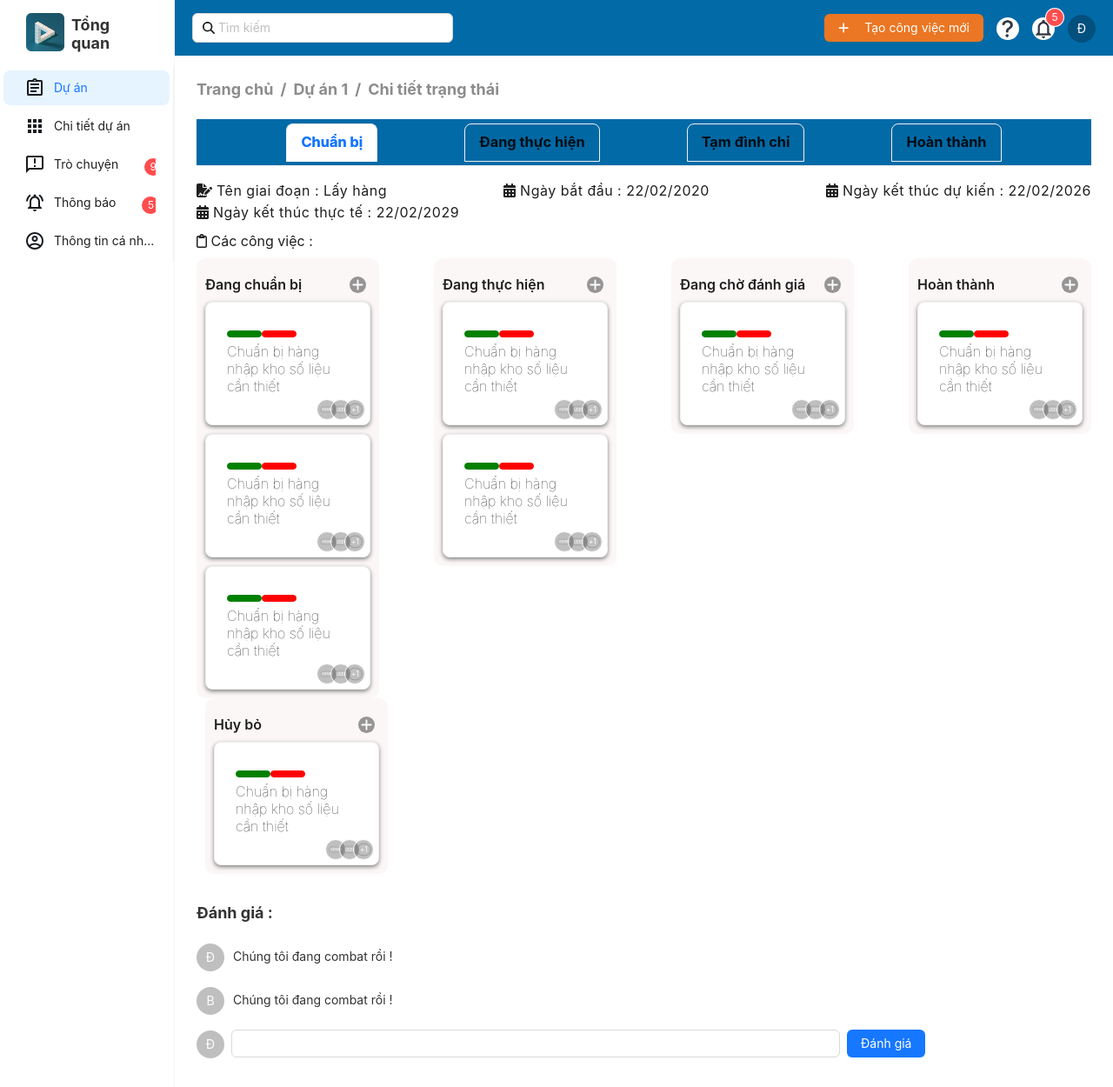
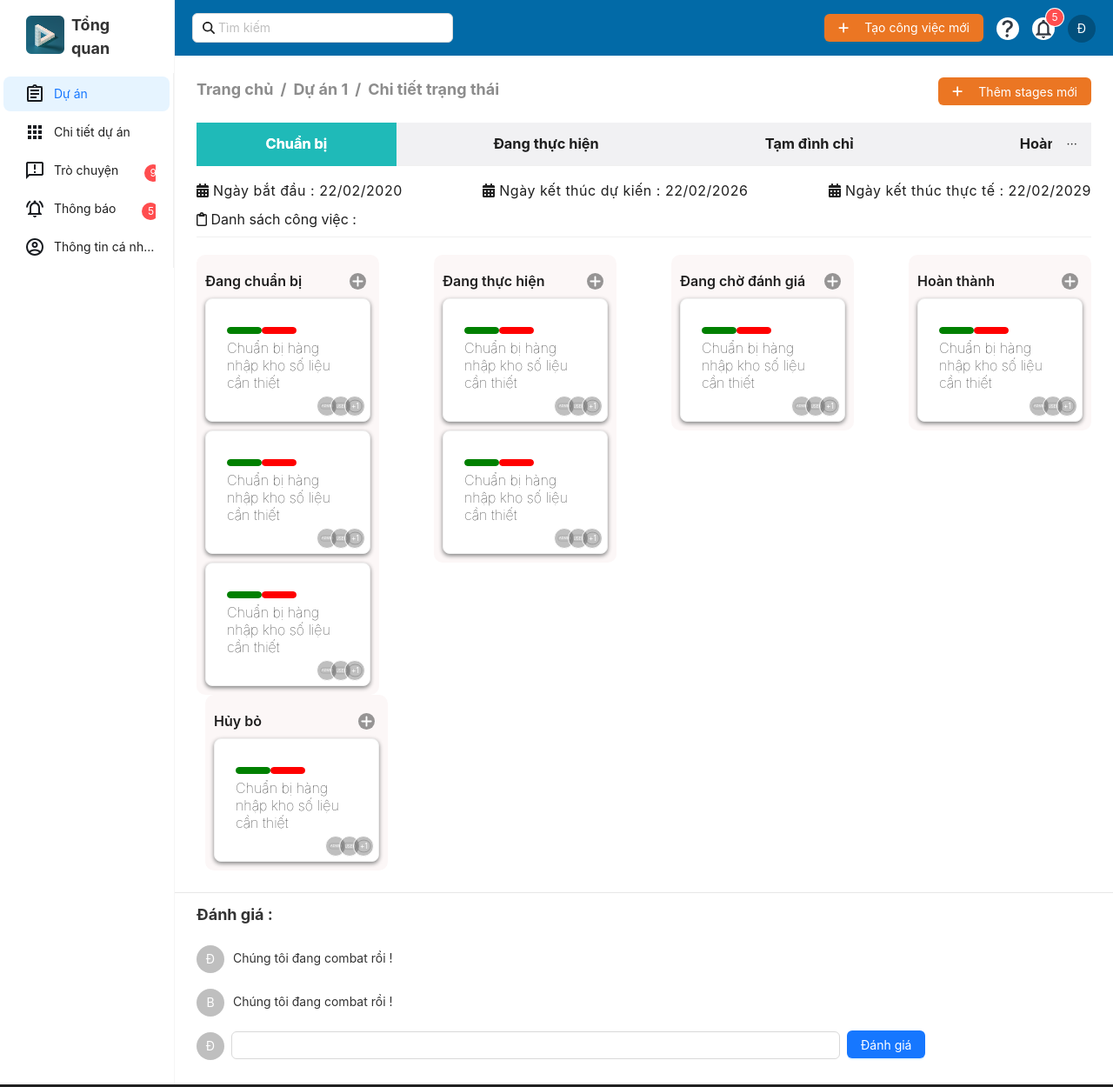
Before and after one commit to vocday/project04, a React (Create React App) app in the folder client/: page / in a window 1280 px wide. Shown: the whole page at 87% size. Built offline with nearby package versions, Linux system fonts and the light colour scheme.

Commit message:
replace UI stages TG-9 done

```diff
--- a/client/src/App.css
+++ b/client/src/App.css
@@ -8,8 +8,6 @@ html,
 body {
 	font-family: "Roboto", sans-serif;
 }
-
-/* @import url("https://fonts.googleapis.com/css2?family=Lato:wght@300;400;700;900&display=swap");
 
 * {
 	padding: 0;
@@ -22,4 +20,25 @@ body {
 	color: #e4e4e4;
 	font-family: "Lato", sans-serif;
 	line-height: 1.5;
-} */
+}
+
+.ant-tabs-tab-active {
+	background-color: #1fbab8 !important;
+}
+
+.ant-tabs-tab {
+	padding: 12px 16.5% !important;
+}
+
+.ant-tabs-tab-active h3 {
+	color: #fff;
+}
+
+.ant-tabs-ink-bar {
+	left: 0 !important;
+	width: 0 !important;
+}
+
+.ant-divider-horizontal {
+	margin: 0 !important;
+}
--- /dev/null
+++ b/client/src/components/Comment/Comment.jsx
@@ -0,0 +1,36 @@
+import React from "react";
+import classNames from "classnames/bind";
+import { Avatar, Button, Input, Space } from "antd";
+
+import styles from "./Comment.module.scss";
+
+const cx = classNames.bind(styles);
+
+const Comment = () => {
+	return (
+		<div className={cx("comment")}>
+			<h4>Đánh giá : </h4>
+			<div className={cx("comment--display")}>
+				<Space size={10}>
+					<Avatar>Đ</Avatar>
+					<p>Chúng tôi đang combat rồi !</p>
+				</Space>
+
+				<Space size={10}>
+					<Avatar>B</Avatar>
+					<p>Chúng tôi đang combat rồi !</p>
+				</Space>
+			</div>
+
+			<div className={cx("comment--action")}>
+				<Space>
+					<Avatar>Đ</Avatar>
+					<Input style={{ width: 700 }} />
+					<Button type="primary"> Đánh giá</Button>
+				</Space>
+			</div>
+		</div>
+	);
+};
+
+export default Comment;
--- /dev/null
+++ b/client/src/components/Comment/Comment.module.scss
@@ -0,0 +1,15 @@
+.comment {
+	color: #333;
+	line-height: 50px;
+	background-color: #fff;
+	padding: 0 25px 20px 25px;
+
+	h4 {
+		font-size: 18px;
+	}
+}
+
+.comment--display {
+	display: flex;
+	flex-direction: column;
+}
--- a/client/src/components/Kanban/Kanban.jsx
+++ b/client/src/components/Kanban/Kanban.jsx
@@ -12,7 +12,7 @@ import {
 import { FontAwesomeIcon } from "@fortawesome/react-fontawesome";
 import Card from "../CardItem/CardItem";
 import styles from "./Kanban.module.scss";
-import { Tooltip } from "antd";
+import { Divider, Tooltip } from "antd";
 
 const cx = classNames.bind(styles);
 
@@ -116,6 +116,7 @@ const Kanban = () => {
 			],
 		},
 	];
+
 	const [data, setData] = useState(mockData);
 
 	const onDragEnd = (result) => {
@@ -148,9 +149,6 @@ const Kanban = () => {
 		<>
 			<div className={cx("desc")}>
 				<p>
-					<FontAwesomeIcon icon={faFileSignature} /> Tên giai đoạn : Lấy hàng{" "}
-				</p>
-				<p>
 					<FontAwesomeIcon icon={faCalendarDays} /> Ngày bắt đầu : 22/02/2020{" "}
 				</p>
 				<p>
@@ -165,8 +163,9 @@ const Kanban = () => {
 			<div className={cx("stages")}>
 				<p>
 					{" "}
-					<FontAwesomeIcon icon={faClipboard} /> Các công việc :
+					<FontAwesomeIcon icon={faClipboard} /> Danh sách công việc :
 				</p>
+				<Divider />
 				<DragDropContext onDragEnd={onDragEnd}>
 					<div className={cx("kanban")}>
 						{data.map((section) => (
--- a/client/src/components/Kanban/Kanban.module.scss
+++ b/client/src/components/Kanban/Kanban.module.scss
@@ -20,8 +20,8 @@
 			font-size: 16px;
 			font-weight: 600;
 
+			position: relative;
 			p {
-				position: relative;
 			}
 
 			.icon {
@@ -64,3 +64,7 @@
 	font-weight: 400;
 	font-size: 16px;
 }
+
+.kanban {
+	margin-top: 20px;
+}
--- a/client/src/pages/StagesPage/StagesPage.jsx
+++ b/client/src/pages/StagesPage/StagesPage.jsx
@@ -1,8 +1,11 @@
-import { Avatar, Breadcrumb, Button, Input, Space, Tabs } from "antd";
+import { Breadcrumb, Button, ConfigProvider, Divider, Tabs } from "antd";
 
 import classNames from "classnames/bind";
 import React from "react";
 
+import { faPlus } from "@fortawesome/free-solid-svg-icons";
+import { FontAwesomeIcon } from "@fortawesome/react-fontawesome";
+import Comment from "../../components/Comment/Comment";
 import Kanban from "../../components/Kanban/Kanban";
 import MasterLayout from "../../layouts/MasterLayout/MasterLayout";
 import styles from "./StagesPage.module.scss";
@@ -36,6 +39,7 @@ const StagesPage = () => {
 	return (
 		<MasterLayout>
 			<div className={cx("content")}>
+				<div className={cx("breadcrum")}>
 					<Breadcrumb
 						className={cx("name")}
 						items={[
@@ -51,43 +55,32 @@ const StagesPage = () => {
 						]}
 					/>
 
+					<ConfigProvider
+						theme={{ token: { colorPrimary: "rgb(235, 118, 35)" } }}
+					>
+						<Button
+							type="primary"
+							icon={<FontAwesomeIcon icon={faPlus} className={cx("icon1")} />}
+							className={cx("btn--on")}
+						>
+							Thêm stages mới
+						</Button>
+					</ConfigProvider>
+				</div>
+
 				<Tabs
-					type="card"
+					animated={false}
 					items={tabsItem}
-					tabBarGutter={"100px"}
 					className={cx("table")}
 					tabBarStyle={{
-						backgroundColor: "#026AA7",
-						color: "#fff",
-						padding: "5px",
+						backgroundColor: "#F1F1F3",
+						color: "#333",
 					}}
-					centered
 					hideAdd
 				/>
-
-				<div className={cx("comment")}>
-					<h4>Đánh giá : </h4>
-					<div className={cx("comment--display")}>
-						<Space size={10}>
-							<Avatar>Đ</Avatar>
-							<p>Chúng tôi đang combat rồi !</p>
-						</Space>
-
-						<Space size={10}>
-							<Avatar>B</Avatar>
-							<p>Chúng tôi đang combat rồi !</p>
-						</Space>
 			</div>
-
-					<div className={cx("comment--action")}>
-						<Space>
-							<Avatar>Đ</Avatar>
-							<Input style={{ width: 700 }} />
-							<Button type="primary"> Đánh giá</Button>
-						</Space>
-					</div>
-				</div>
-			</div>
+			<Divider />
+			<Comment />
 		</MasterLayout>
 	);
 };
--- a/client/src/pages/StagesPage/StagesPage.module.scss
+++ b/client/src/pages/StagesPage/StagesPage.module.scss
@@ -10,21 +10,19 @@
 	font-weight: 700;
 }
 
-.comment {
-	margin-top: 20px;
-	color: #333;
-	line-height: 50px;
-
-	h4 {
-		font-size: 18px;
-	}
-}
-
 .table {
 	margin-top: 20px;
 }
 
-.comment--display {
+.test {
+	background-color: #333;
+}
+
+.breadcrum {
 	display: flex;
-	flex-direction: column;
+	justify-content: space-between;
 }
+
+.icon1 {
+	margin-right: 10px;
+}
```
Lines whose indentation alone changed are shown as unchanged.
